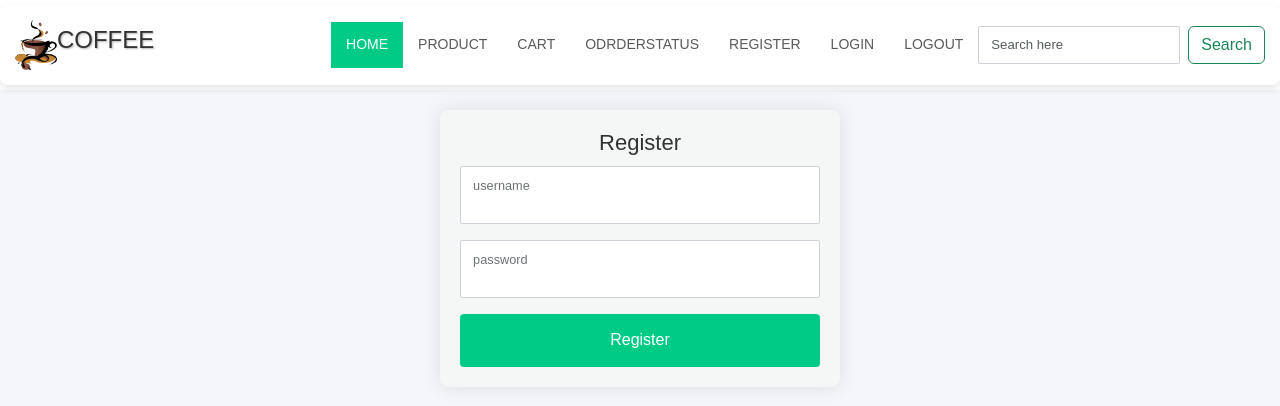
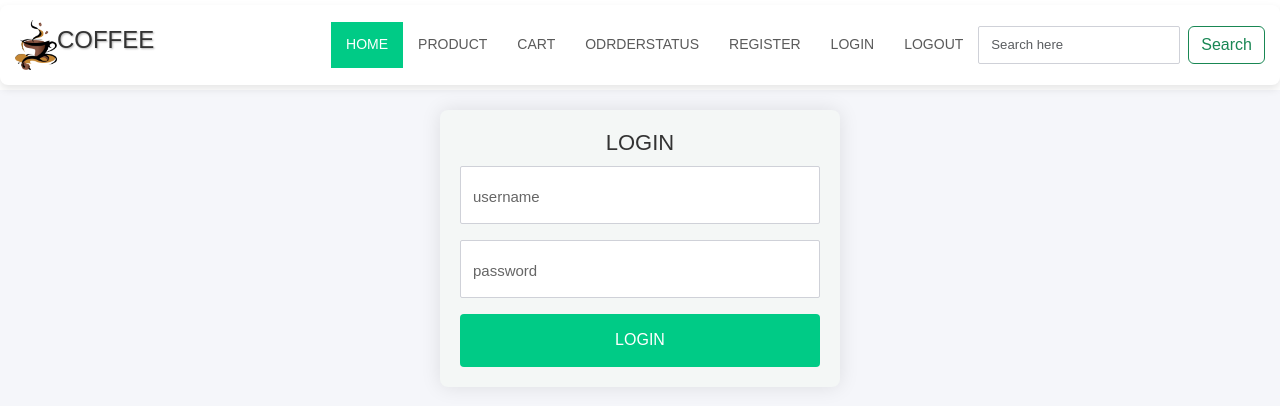
Before and after one commit to ARDRASATHYAN/coffeeshop, a React (Create React App) app in the folder client/: page /login in a window 1280 px wide. Shown: the top 406 px of the page. Built offline with nearby package versions, Linux system fonts and the light colour scheme; no server answers.

Commit message:
title changed

```diff
--- a/client/src/component/user/login/Login.jsx
+++ b/client/src/component/user/login/Login.jsx
@@ -95,7 +95,7 @@ function Login() {
     <>
       <Navbar />
       <div className="register-container" style={{ marginTop: '20px' }}>
-        <h2 className="register-title">Register</h2>
+        <h2 className="register-title">LOGIN</h2>
         <form onSubmit={validation} className="register-form">
           <div className="form-floating mb-3">
 
@@ -103,7 +103,7 @@ function Login() {
               type="text"
               class="form-control"
               name="username"
-
+placeholder='username'
               onChange={inputchange}
 
             />
@@ -118,7 +118,7 @@ function Login() {
               type="password"
               class="form-control"
               name="password"
-
+placeholder='password'
               onChange={inputchange}
               minLength="6"
 
@@ -128,7 +128,7 @@ function Login() {
           </div>
 
 
-          <button type="submit" className="submit-button">Register</button>
+          <button type="submit" className="submit-button">LOGIN</button>
         </form>
       </div>
     </>
--- a/client/src/component/user/register/Register.jsx
+++ b/client/src/component/user/register/Register.jsx
@@ -96,50 +96,54 @@ const navigate=useNavigate()
         <h2 className="register-title">Register</h2>
         <form onSubmit={validation} className="register-form">
           <div className="form-floating mb-3">
-            <label className="form-label">Username</label>
+
             <input
               type="text"
               class="form-control"
               name="username"
-
+              placeholder="username"
               onChange={inputchange}
               required
             />
+              <label className="form-label">username</label>
           </div>
           <div className="form-floating mb-3">
-            <label className="form-label">Email address</label>
+
             <input
               type="email"
               class="form-control"
               name="email"
-
+placeholder='email'
               onChange={inputchange}
               required
             />
+              <label className="form-label">Email address</label>
           </div>
           <div className="form-floating mb-3">
-            <label className="form-label">Password</label>
+
             <input
               type="password"
               class="form-control"
               name="password"
-
+placeholder='password'
               onChange={inputchange}
               minLength="6"
               required
             />
+              <label className="form-label">Password</label>
           </div>
           <div className="form-floating mb-3">
-            <label className="form-label">Confirm Password</label>
+
             <input
               type="password"
               class="form-control"
               name="confirm_password"
-
+placeholder='Confirm Password'
               onChange={inputchange}
               minLength="6"
               required
             />
+              <label className="form-label">Confirm Password</label>
           </div>
           <button type="submit" className="submit-button">Register</button>
         </form>
```
